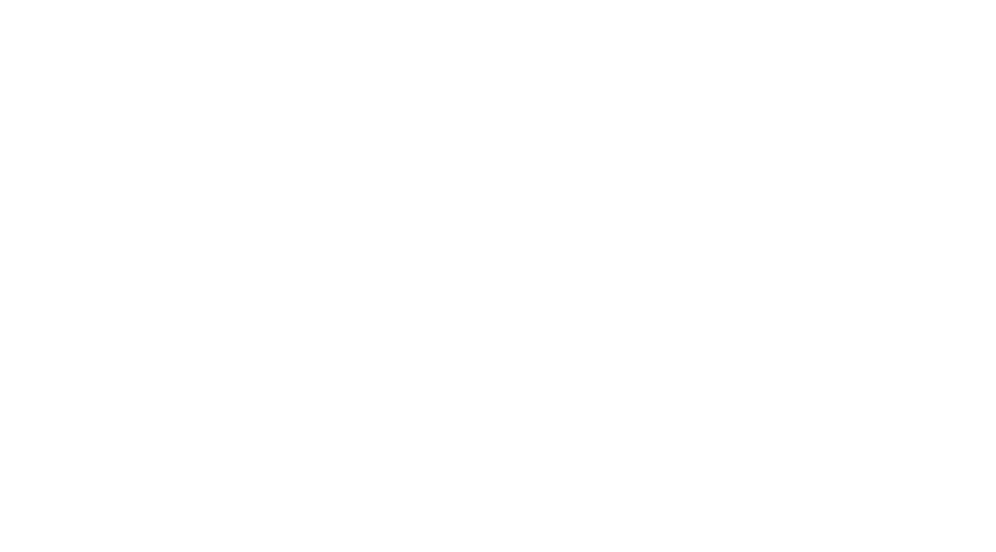
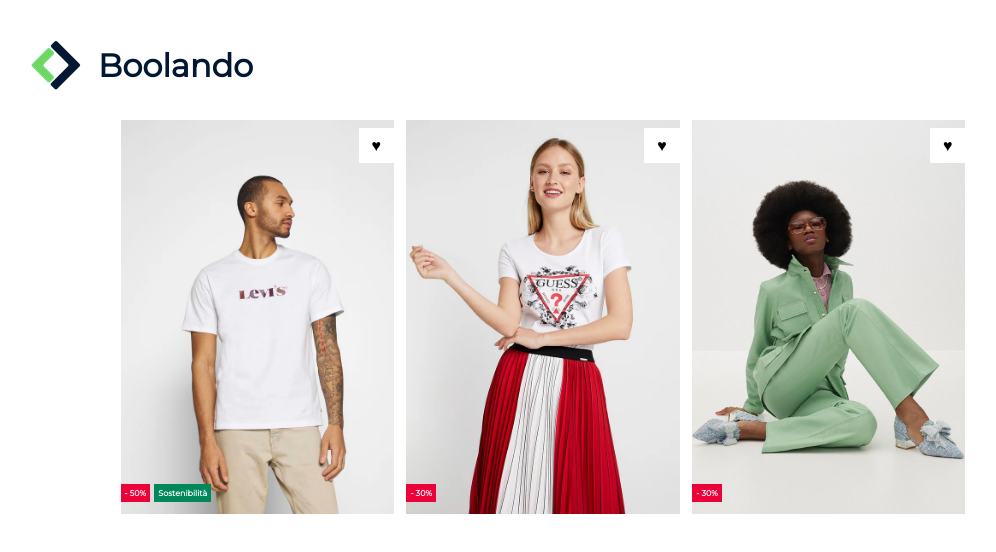
Before and after one commit to stefano472/html-css-boolando, a plain HTML site: page index.html in a window 1280 px wide. Shown: the whole page, without its empty margins (97-1093 px from the left). Drawn offline with Linux system fonts and the light colour scheme.

Commit message:
prima riga

```diff
--- a/css/index.css
+++ b/css/index.css
@@ -2,4 +2,87 @@
     box-sizing: border-box;
     margin: 0;
     padding: 0;
+    font-family: 'Montserrat', sans-serif;
 }
+
+header {
+    width: 80%;
+    color: #021732;
+    background-color: white;
+    padding-top: 5vh;
+    padding-bottom: 3vh;
+    position: fixed;
+    left: 10%;
+    top: 0vh;
+    z-index: 10;
+}
+
+header h1,
+header img {
+    padding-right: 1vw;
+    display: inline-block;
+    line-height: normal;
+    vertical-align: middle;
+}
+
+.container {
+    width: 70%;
+    margin: 15vh auto;
+}
+
+ul{
+    font-size: 0;
+    text-align: center;
+    width: 100%;
+}
+
+li {
+    font-size: 2vh;
+    list-style-type: none;
+    display: inline-block;
+    width: calc(100% / 3 - 2vw);
+    position: relative;
+}
+
+li.center {
+    margin-left: 1vw;
+    margin-right: 1vw;
+}
+
+article img {
+    width: 100%;
+}
+
+.infos {
+    color: white;
+    font-size: 0;
+    font-weight: 700;
+    position: absolute;
+    left: 0vw;
+    bottom: 2vh;
+}
+
+.infos .inline-block {
+    display: inline-block;
+}
+
+.discount {
+    background-color: #eb0239;
+    font-size: 1vh;
+    padding: 0.5vh;
+    margin-right: 0.5vh;
+}
+
+.type-dress {
+    background-color: #00875a;
+    font-size: 1vh;
+    padding: 0.5vh;
+}
+
+.preferiti {
+    background-color: white;
+    padding: 1vh 1vw;
+    position: absolute;
+    right: 0vw;
+    top: 1vh;
+}
--- a/index.html
+++ b/index.html
@@ -2,6 +2,9 @@
 <html lang="en">
 <head>
     <link rel="stylesheet" href="css/index.css">
+    <link rel="preconnect" href="https://fonts.googleapis.com">
+    <link rel="preconnect" href="https://fonts.gstatic.com" crossorigin>
+    <link href="https://fonts.googleapis.com/css2?family=Montserrat&display=swap" rel="stylesheet">
     <link rel="icon" href="img/boolicon.ico">
     <meta charset="UTF-8">
     <meta http-equiv="X-UA-Compatible" content="IE=edge">
@@ -9,6 +12,42 @@
     <title>Boolando</title>
 </head>
 <body>
+    <header> <!--header fixed-->
+        <img src="img/Logo.png" alt="Logo Boolando">
+        <H1>Boolando</H1>
+    </header>
 
+    <main class="container">
+        <ul>
+            <li>
+                <article>
+                    <img src="img/1.webp" alt="item1">
+                    <div class="infos">
+                        <div class="discount inline-block">- 50%</div>
+                        <div class="type-dress inline-block">Sostenibilità</div>
+                    </div>
+                    <div class="preferiti">&hearts;</div>
+                </article>
+            </li>
+            <li class="center">
+                <article>
+                    <img src="img/2.webp" alt="item1">
+                    <div class="infos">
+                        <div class="discount inline-block">- 30%</div>
+                    </div>
+                    <div class="preferiti">&hearts;</div>
+                </article>
+            </li>
+            <li>
+                <article>
+                    <img src="img/3.webp" alt="item1">
+                    <div class="infos">
+                        <div class="discount inline-block">- 30%</div>
+                    </div>
+                    <div class="preferiti">&hearts;</div>
+                </article>
+            </li>
+        </ul>
+    </main>
 </body>
 </html>
```
Also changed, not shown: img/Logo.png (added).
